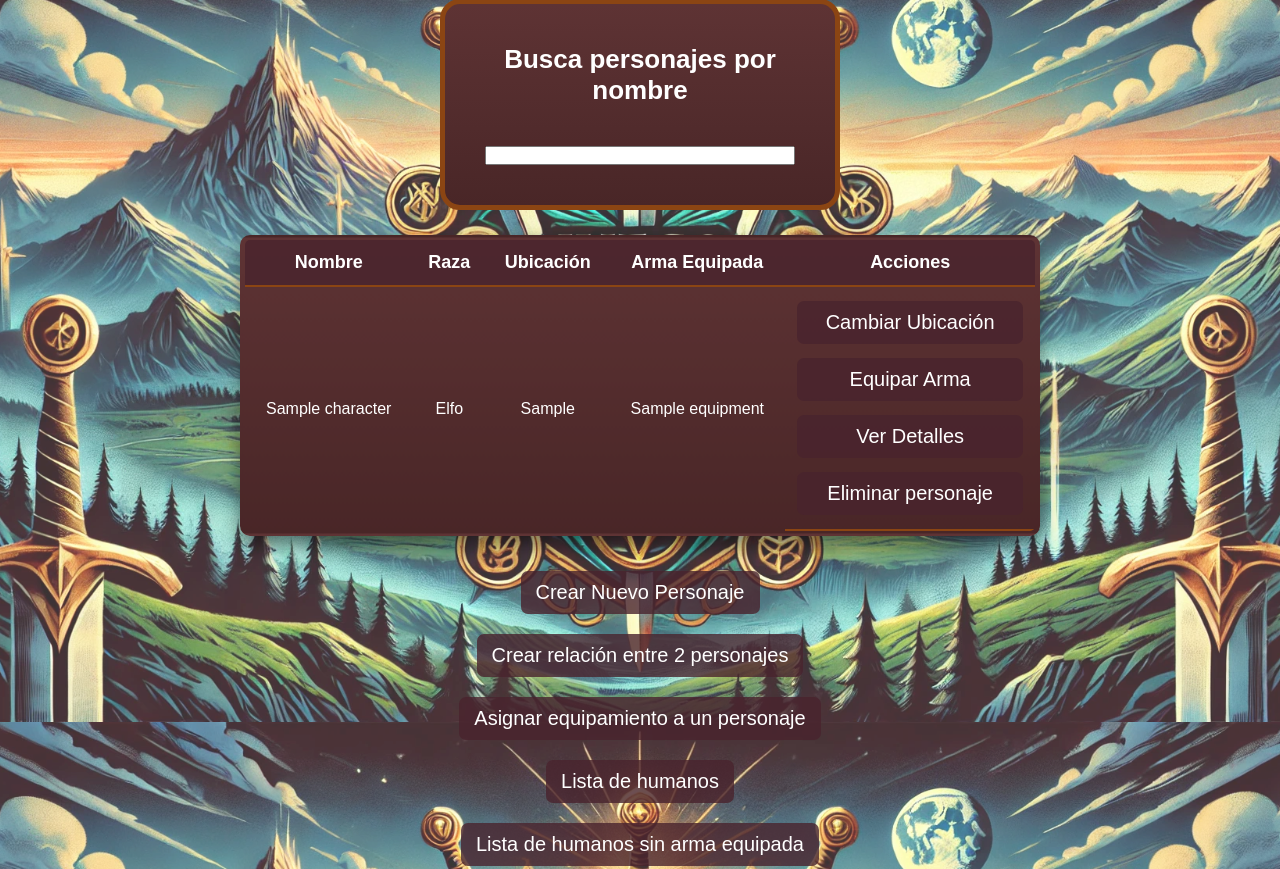
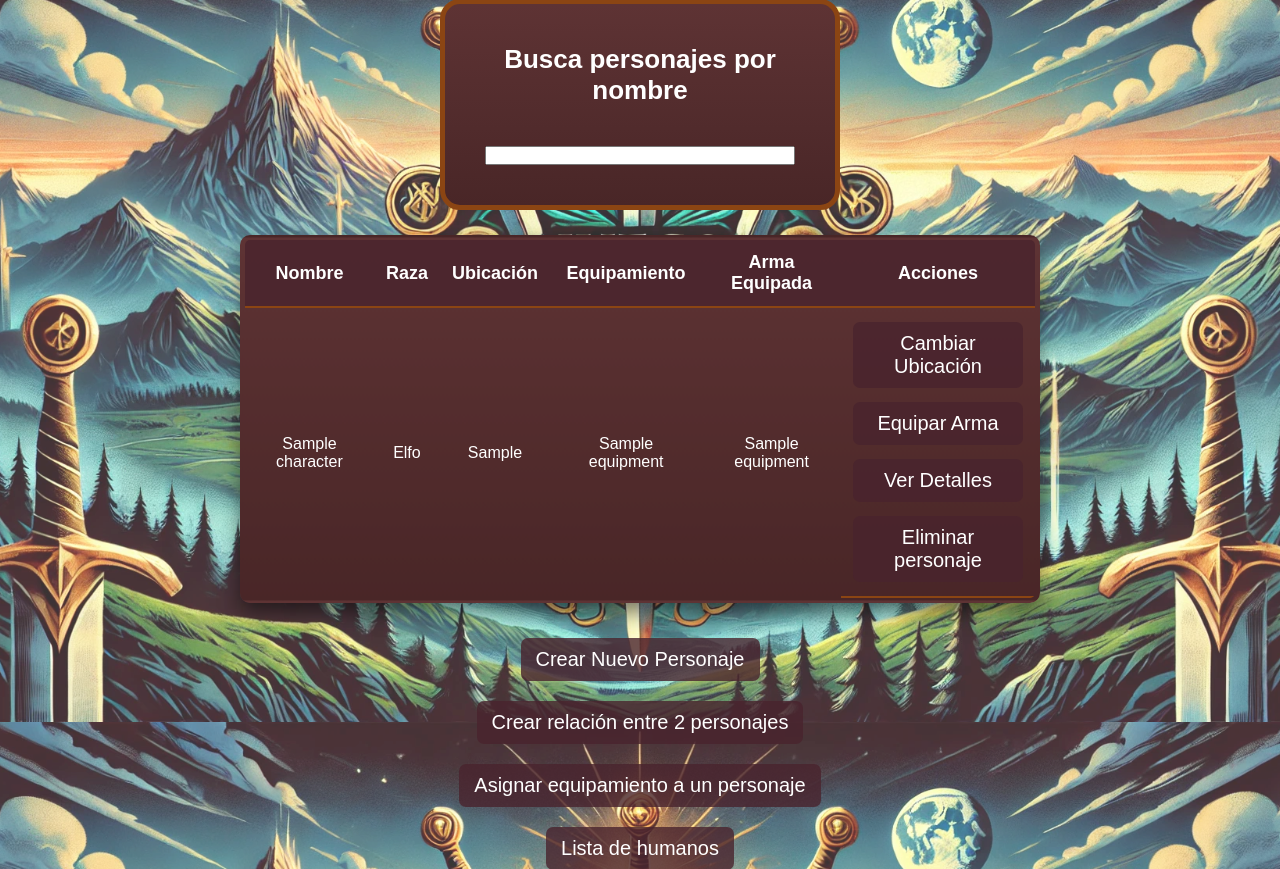
Before and after one commit to daninogales30/juego_tierra_media_django, a Django app: page /character_list/ in a window 1280 px wide. Shown: the part 78-947 px from the top of the page. Run offline with Django 5.2, Linux system fonts and the light colour scheme; a user stored in the database is signed in; tables that the repository leaves empty hold one stand-in row (values such as "Sample post").

Commit message:
Modificaciones del proyecto

```diff
--- a/character/static/js/search.js
+++ b/character/static/js/search.js
@@ -25,10 +25,17 @@
 
             characters.forEach(character => {
     const row = document.createElement('tr');
+
+    // Crear lista de equipamiento correctamente
+    const equipmentList = character.equipment.length > 0
+        ? character.equipment.map(equipo => equipo.name.charAt(0).toUpperCase() + equipo.name.slice(1)).join(', ')
+        : 'Sin equipamiento';
+
     row.innerHTML = `
         <td>${character.name}</td>
         <td>${character.race}</td>
         <td>${character.ubication}</td>
+        <td>${equipmentList}</td>
         <td>${character.arma_equipada ? character.arma_equipada.name : 'Sin arma'}</td>
         <td>
             <a href="/character/change-ubication/${character.id}/">Cambiar Ubicación</a>
@@ -38,8 +45,10 @@
                class="delete-link"
                data-character-name="${character.name}">Eliminar</a>
         </td>`;
+
     tbody.appendChild(row);
 });
+
         }
 
         // Confirmación para eliminar
--- a/character/templates/character_list.html
+++ b/character/templates/character_list.html
@@ -20,6 +20,7 @@
        <th>Nombre</th>
        <th>Raza</th>
        <th>Ubicación</th>
+       <th>Equipamiento</th>
        <th>Arma Equipada</th>
        {% if characters %}
        <th>Acciones</th>
@@ -32,6 +33,11 @@
            <td>{{ character.name }}</td>
            <td>{{ character.get_race_display }}</td>
            <td>{{ character.ubication|capfirst }}</td>
+           <td>
+               {% for equipo in character.equipment.all %}
+                    {{ equipo.name|capfirst }}{% if not forloop.last %}, {% endif %}
+               {% endfor %}
+           </td>
            <td>{{ character.arma_equipada|default:"Sin arma"|capfirst }}</td>
            <td>
                <a href="{% url 'character:change_ubication' character.id %}">Cambiar Ubicación</a>
--- a/equipment/templates/alcance.html
+++ b/equipment/templates/alcance.html
@@ -16,6 +16,7 @@
                 <th>Nombre</th>
                 <th>Potencia</th>
                 <th>Alcance</th>
+                <th>Imagen</th>
             </tr>
         </thead>
         <tbody>
@@ -24,6 +25,7 @@
                     <td>{{ weapon.name|capfirst }}</td>
                     <td>{{ weapon.potencia }}</td>
                     <td>{{ weapon.weapon.alcance }}</td>
+                <td><img src="{% static 'images/' %}{{ weapon.name }}.png" alt="{{ weapon.name }}" width="100px"></td>
                 </tr>
             {% empty %}
                 <tr>
--- a/equipment/templates/potencia.html
+++ b/equipment/templates/potencia.html
@@ -17,6 +17,7 @@
                 <th>Tipo</th>
                 <th>Potencia</th>
                 <th>Alcance</th>
+                <th>Imagen</th>
             </tr>
         </thead>
         <tbody>
@@ -26,6 +27,7 @@
                     <td>{{ weapon.tipo|capfirst }}</td>
                     <td>{{ weapon.potencia }}</td>
                     <td>{{ weapon.alcance }}</td>
+                    <td><img src="{% static 'images/' %}{{ weapon.name }}.png" alt="{{ weapon.name }}" width="100px"></td>
                 </tr>
             {% empty %}
                 <tr>
```
Also changed, not shown: character/templates/humanos_list.html (+4 -4 lines). Lines whose indentation alone changed are shown as unchanged.
